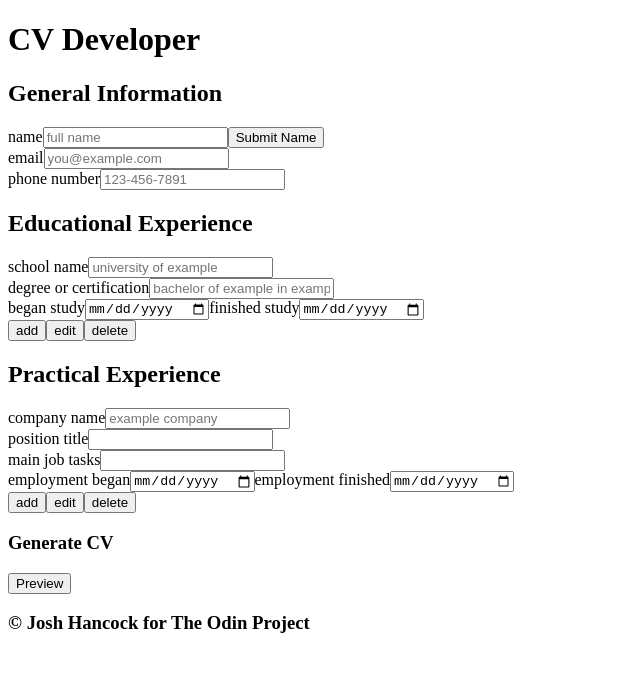
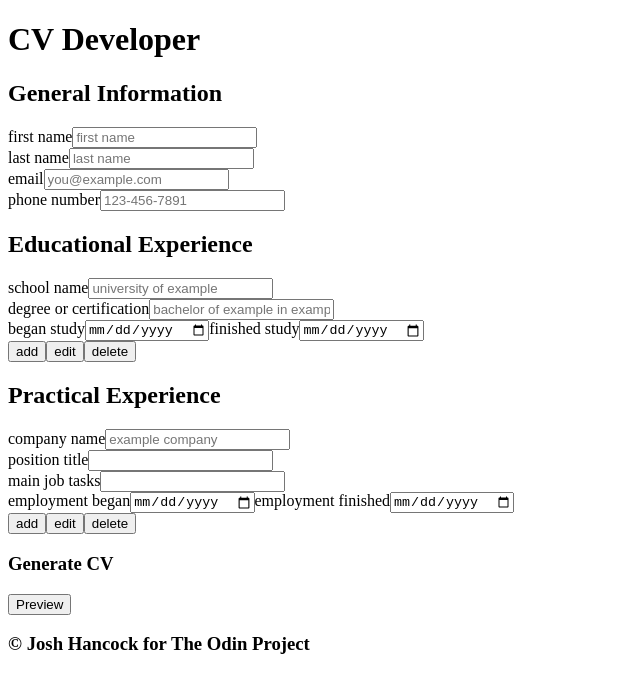
Before and after one commit to livingicon/cv-project, a React (Create React App) app: page / in a window 1280 px wide. Shown: the top 692 px of the page, without its empty margins (0-640 px from the left). Built offline with nearby package versions, Linux system fonts and the light colour scheme.

Commit message:
Seperate fullName into firstName and lastName and add general info state to Main.js

```diff
--- a/src/components/Main.js
+++ b/src/components/Main.js
@@ -7,17 +7,16 @@ import PracticalExp from "./Main/PracticalExp";
 import CVPreview from "./Main/CVPreview";
 
 class Main extends Component {
-  // constructor() {
-  //   super();
+  constructor() {
+    super();
 
-  //   this.state = {
-  //     task: {
-  //       text: '',
-  //       id: uniqid()
-  //     },
-  //     tasks: [],
-  //   };
-  // }
+    this.state = {
+      firstName: "",
+      lastName: "",
+      email: "",
+      phoneNumber: ""
+    };
+  }
 
   // handleChange = (e) => {
   //   this.setState({
@@ -33,10 +32,21 @@ class Main extends Component {
 
     return (
       <div className="main">
-        <GeneralInfo />
-        <EducationalExp />
-        <PracticalExp />
-        <CVPreview />
+        <GeneralInfo
+
+        />
+
+        <EducationalExp
+
+        />
+
+        <PracticalExp
+
+        />
+
+        <CVPreview
+
+        />
       </div>
     );
   }
--- a/src/components/Main/GeneralInfo.js
+++ b/src/components/Main/GeneralInfo.js
@@ -27,25 +27,38 @@ class GeneralInfo extends Component {
   }
 
   render() {
-    const { fullName, submitFullName } = this.state;
+    const { firstName, lastName } = this.state;
 
     return (
       <div className="forms">
         <h2>General Information</h2>
-        <form onSubmit={this.onSubmitName}> {/* not being used right now */}
+        <form onSubmit={this.onSubmit}> {/* not being used right now */}
           <div>
-            <label htmlFor="userName">name</label>
+            <label htmlFor="firstName">first name</label>
             <input
               onChange={this.handleChange}
-              value={fullName}
+              value={firstName}
               type="text"
-              id="userName"
-              name="user_name"
-              placeholder="full name"
+              id="firstName"
+              name="firstName"
+              placeholder="first name"
               required
             />
-            <button type="submit">Submit Name</button>
           </div>
+
+          <div>
+            <label htmlFor="lastName">last name</label>
+            <input
+              onChange={this.handleChange}
+              value={lastName}
+              type="text"
+              id="lastName"
+              name="lastName"
+              placeholder="last name"
+              required
+            />
+          </div>
+
           <div>
             <label htmlFor="user_email">email</label>
             <input type="email" id="user_email" name="email" placeholder="you@example.com" autoComplete="off"/>
```
